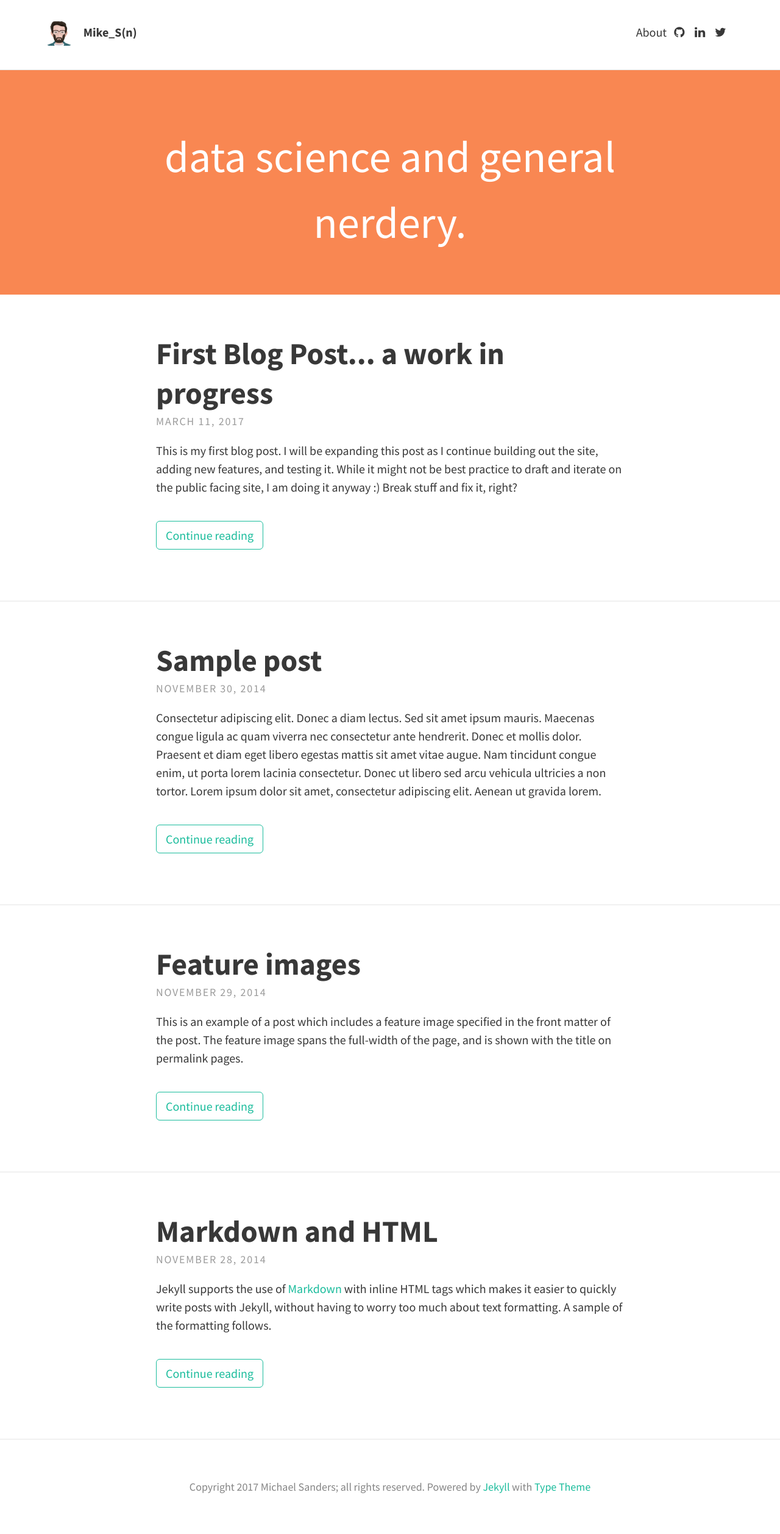
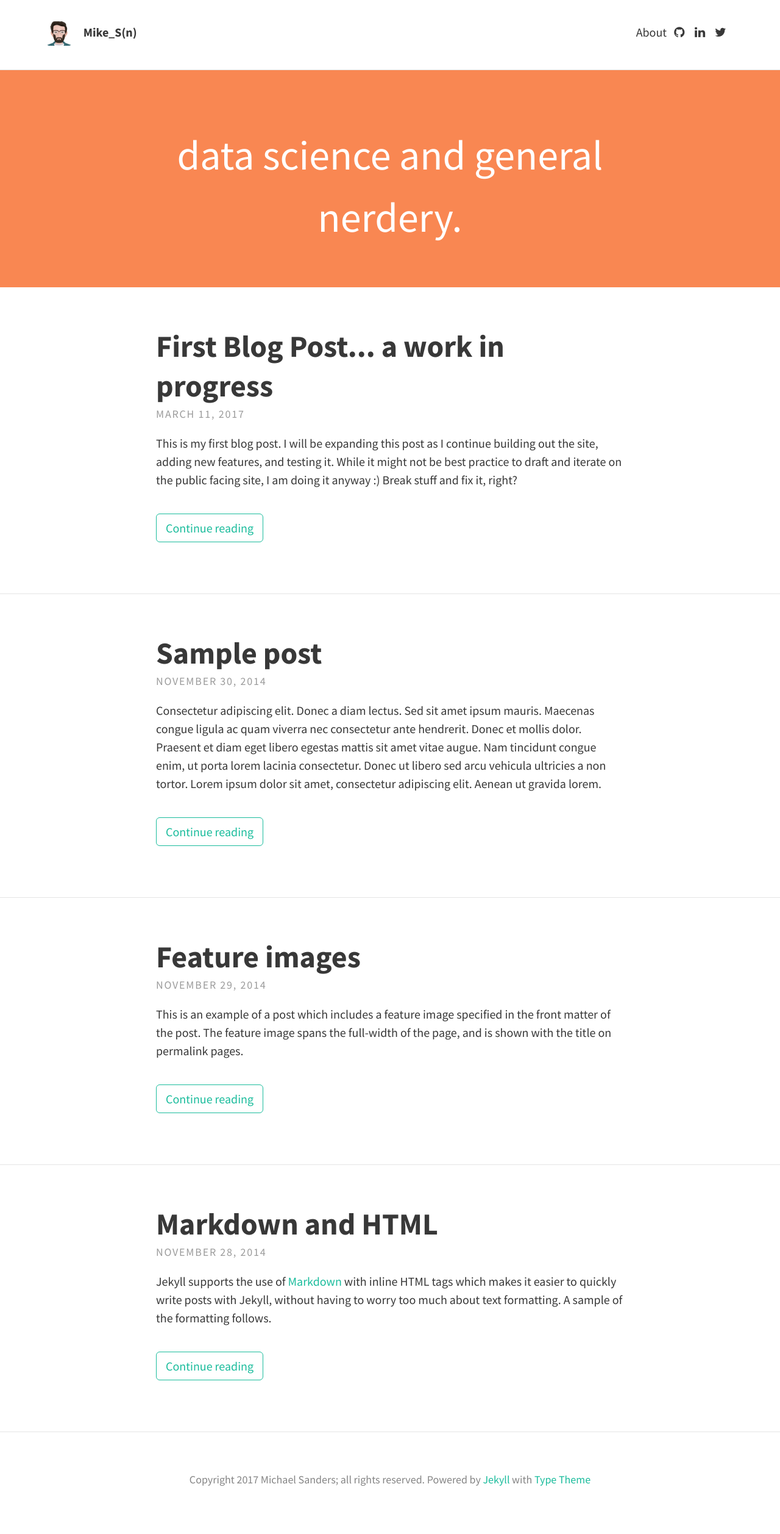
Before and after one commit to MikeS-nth/MikeS-nth.github.io, a Jekyll site: the page built from index.html, in a window 1280 px wide. Shown: the whole page at 61% size. Built offline with Jekyll 4.4.1, drawn with Linux system fonts in a browser that asks for light colours; nearby versions of some CDN libraries; the list of posts is cut into pages by our own code.

Commit message:
Update _config.yml

```diff
--- a/_config.yml
+++ b/_config.yml
@@ -12,7 +12,7 @@ theme_settings:
 
   # Header and footer text
   header_text: >
-     <p><p style="font-size:72px">data science and general nerdery.</p>
+     <p><p style="font-size:68px">data science and general nerdery.</p>
 
   header_text_feature_image:
   footer_text: >
```
